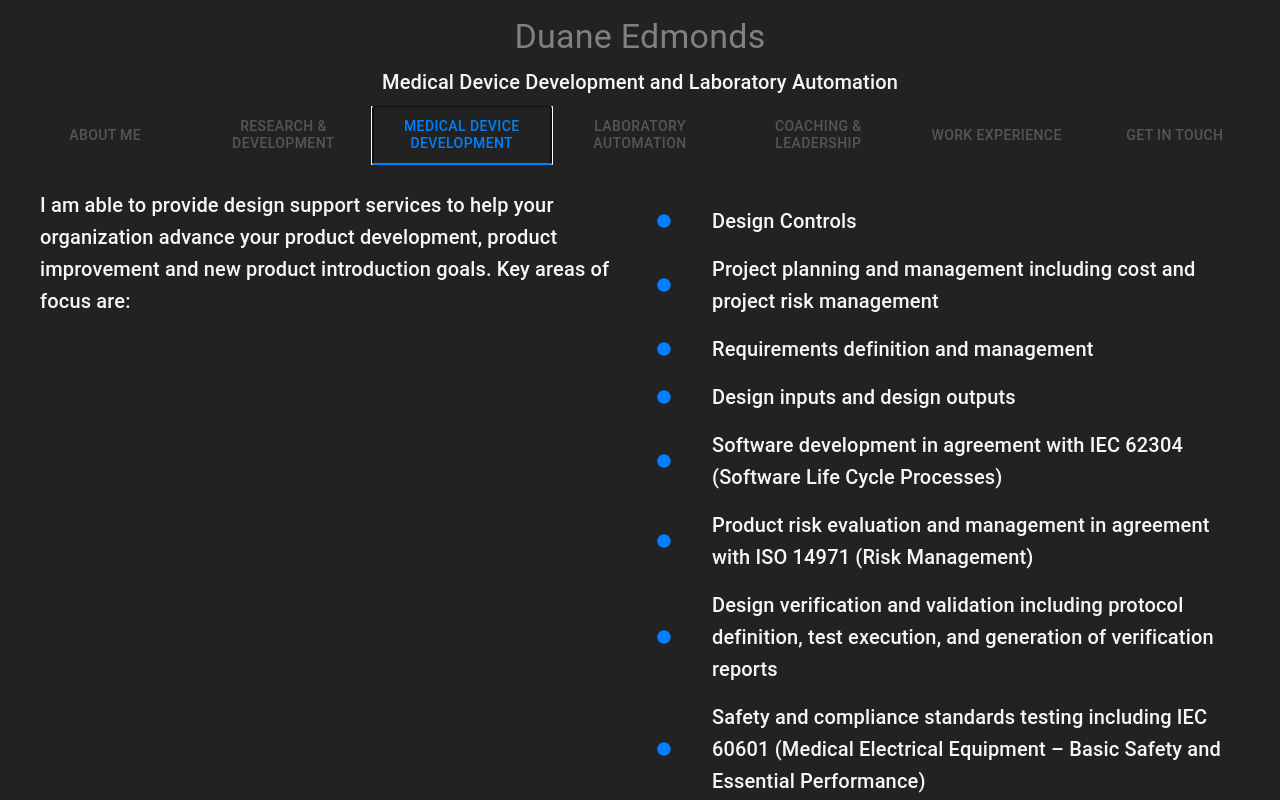
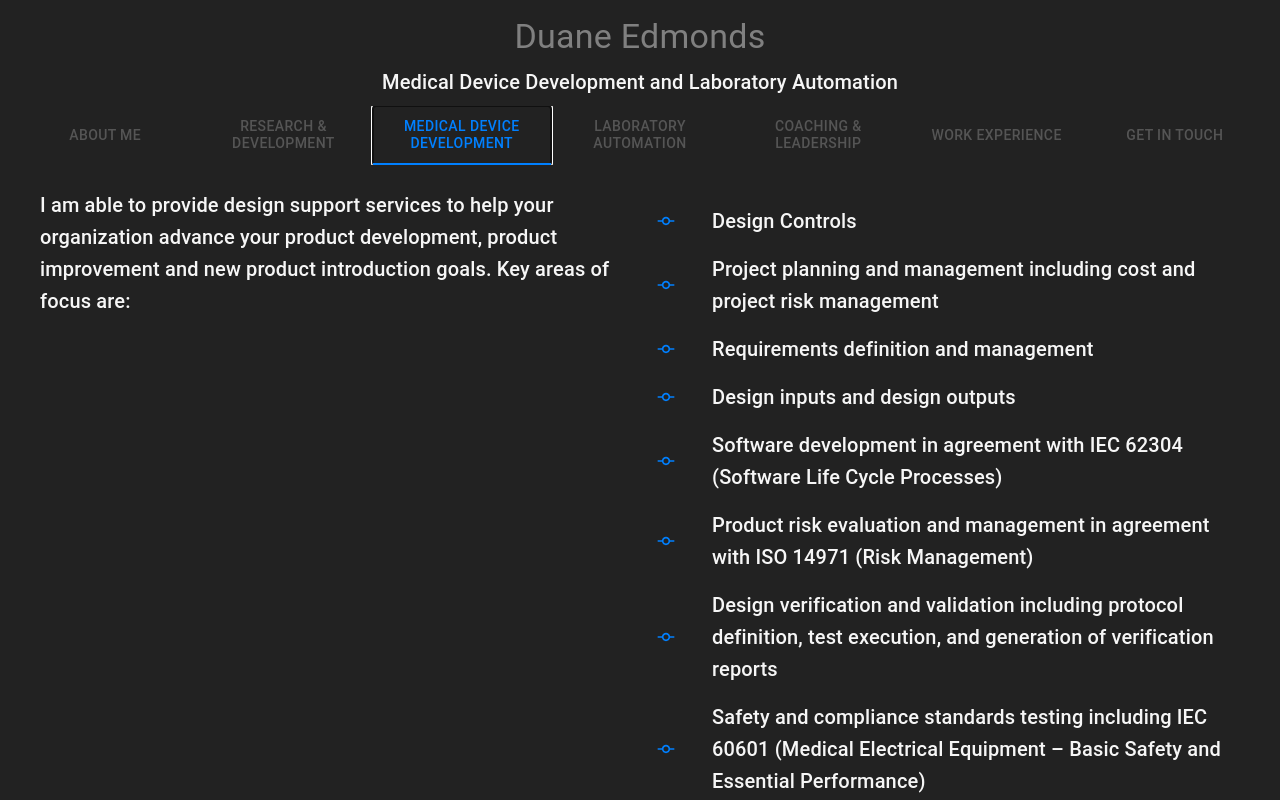
Before and after one commit to usefulmove/ded, a React (Vite) app: page / in a window 1280 px wide. Both pictures are taken after a click on the tab "MEDICAL DEVICE DEVELOPMENT". Shown: the top 800 px of the page. Built offline with nearby package versions, Linux system fonts and the light colour scheme.

Commit message:
(automated gcp push)

```diff
--- a/src/components/MedDev.jsx
+++ b/src/components/MedDev.jsx
@@ -1,6 +1,6 @@
 import React from "react";
 import { Grid, List, ListItem, ListItemIcon, Typography } from "@mui/material";
-import { Circle } from "@mui/icons-material";
+import { Commit } from "@mui/icons-material";
 
 function MedDev() {
   const listItems = [
@@ -32,7 +32,7 @@ function MedDev() {
           {listItems.map((item) => (
             <ListItem>
               <ListItemIcon>
-                <Circle fontSize="inherit" color="primary" />
+                <Commit fontSize="small" color="primary" />
               </ListItemIcon>
               <Typography variant="h6">{item}</Typography>
             </ListItem>
```
